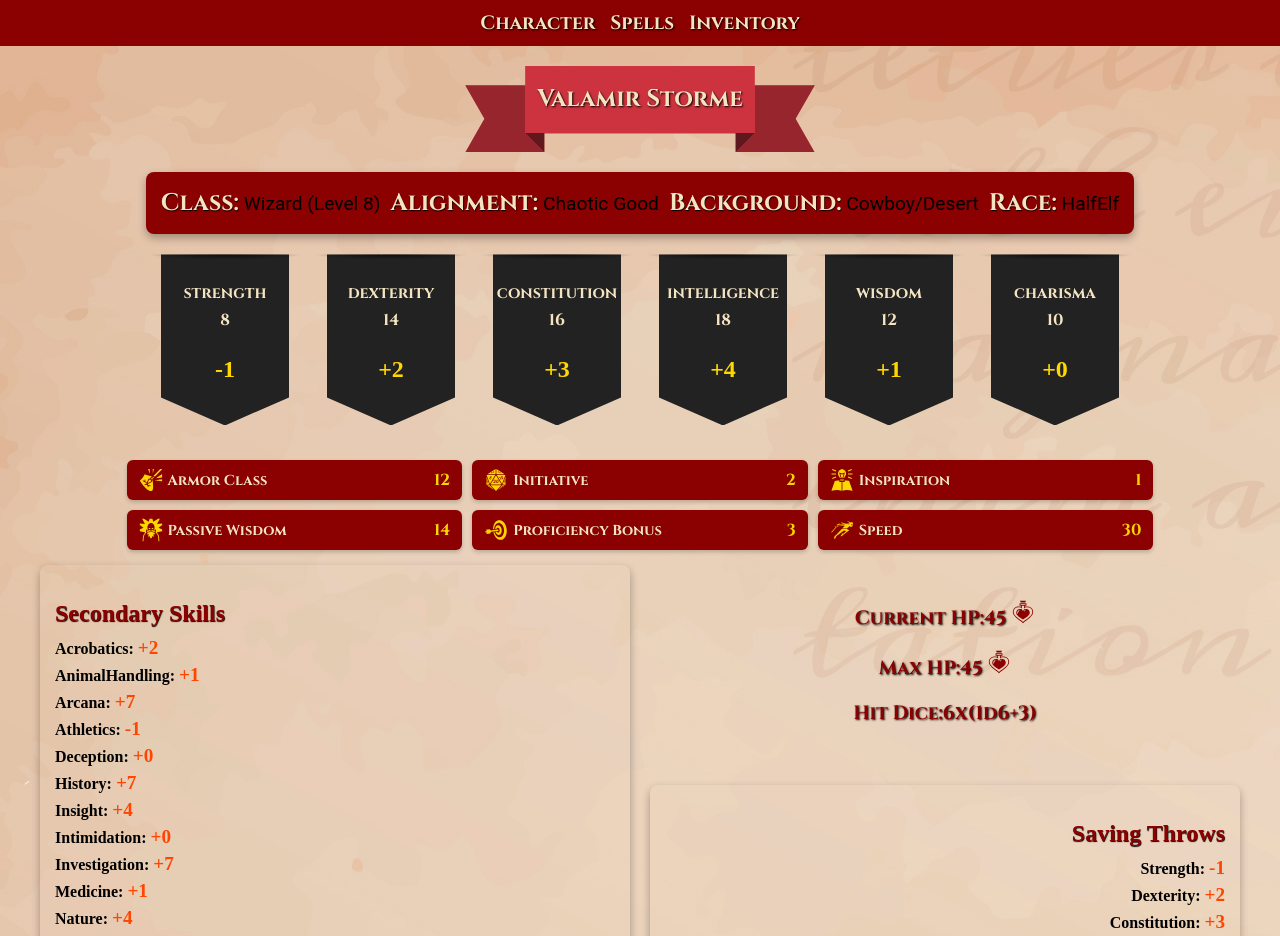
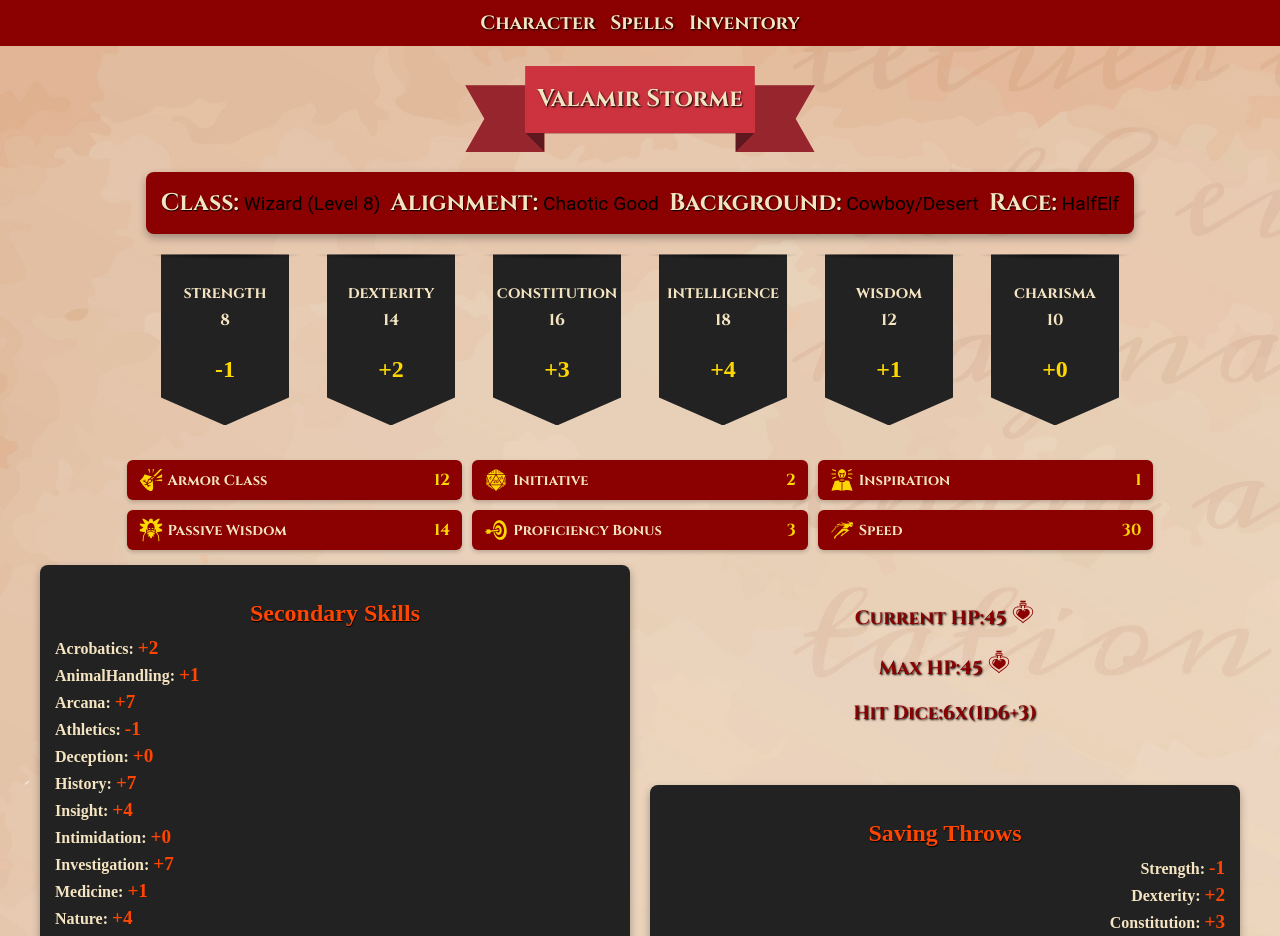
Before and after one commit to frodkata/character-sheet, a React (Create React App) app: page / in a window 1280 px wide. Shown: the top 936 px of the page. Built offline with nearby package versions, Linux system fonts and the light colour scheme.

Commit message:
Update styles in SavingThrows and SecondarySkills components for improved visual consistency

```diff
--- a/src/components/characterSheet/SavingThrows.tsx
+++ b/src/components/characterSheet/SavingThrows.tsx
@@ -11,13 +11,15 @@ const styles: { [key: string]: React.CSSProperties } = {
 		boxShadow: "0 4px 8px rgba(0, 0, 0, 0.3)",
 		borderRadius: "8px",
 		textAlign: "right",
+		backgroundColor: "#222222",
 	},
 	heading: {
-		color: "#8b0000",
+		color: "#FF4500",
 		fontSize: "1.5rem",
 		fontWeight: "bold",
 		marginBottom: "10px",
 		textShadow: "0.5px 0.5px 1px #000",
+		textAlign: "center",
 	},
 	list: {
 		listStyleType: "none",
@@ -25,6 +27,7 @@ const styles: { [key: string]: React.CSSProperties } = {
 		margin: 0,
 	},
 	listItem: {
+		color: "#f4e4c1", // Parchment-like text color
 		marginBottom: "5px",
 	},
 	statValue: {
--- a/src/components/characterSheet/SecondarySkills.tsx
+++ b/src/components/characterSheet/SecondarySkills.tsx
@@ -7,16 +7,18 @@ interface SecondarySkillsProps {
 
 const styles: { [key: string]: React.CSSProperties } = {
 	section: {
+		backgroundColor: "#222222",
 		padding: "15px",
 		boxShadow: "0 4px 8px rgba(0, 0, 0, 0.3)",
 		borderRadius: "8px",
 	},
 	heading: {
-		color: "#8b0000",
+		color: "#FF4500",
 		fontSize: "1.5rem",
 		fontWeight: "bold",
 		marginBottom: "10px",
 		textShadow: "0.5px 0.5px 1px #000",
+		textAlign: "center",
 	},
 	list: {
 		listStyleType: "none",
@@ -24,6 +26,7 @@ const styles: { [key: string]: React.CSSProperties } = {
 		margin: 0,
 	},
 	listItem: {
+		color: "#f4e4c1", // Parchment-like text color
 		marginBottom: "5px",
 	},
 	statValue: {
```
